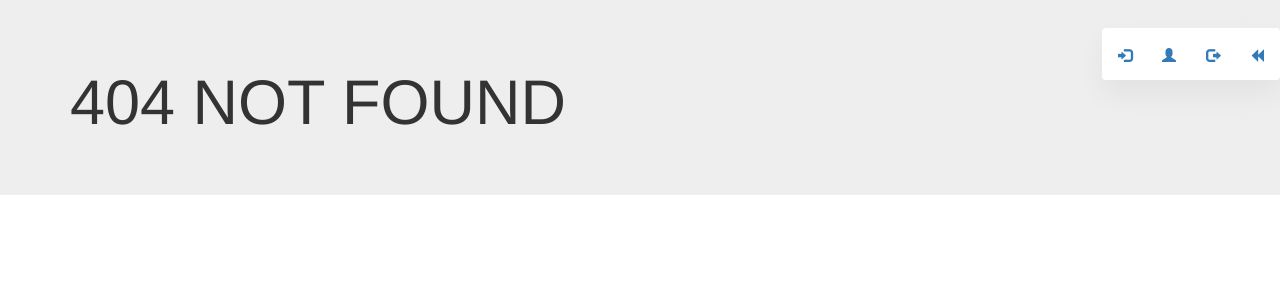
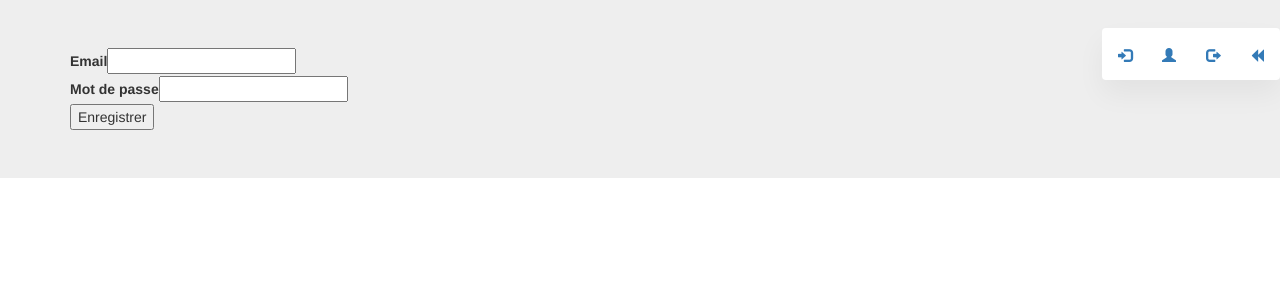
Before and after one commit to fabienramana/annualproject-frontend, an Angular app: page /create-admin in a window 1280 px wide. Before the commit this address led to /not-found. Shown: the top 300 px of the page. Built offline with nearby package versions, Linux system fonts and the light colour scheme; what @kolkov/angular-editor would draw is missing.

Commit message:
create admin component

```diff
--- /dev/null
+++ b/src/app/admin/create-admin/create-admin.component.html
@@ -0,0 +1,14 @@
+<form (ngSubmit)="onSubmit(f)" #f="ngForm">
+  <div>
+
+  </div>
+  <div>
+    <label for="mail">Email</label>
+    <input type="text" id="mail" name="mail" ngModel>
+  </div>
+  <div>
+    <label for="password">Mot de passe</label>
+    <input type="password" id="password" name="password" ngModel>
+  </div>
+  <button type="submit">Enregistrer</button>
+</form>
--- /dev/null
+++ b/src/app/admin/create-admin/create-admin.component.ts
@@ -0,0 +1,27 @@
+import { Component, OnInit } from '@angular/core';
+import { HttpClient } from '@angular/common/http';
+import { Router } from '@angular/router';
+import { NgForm } from '@angular/forms';
+
+@Component({
+  selector: 'app-create-admin',
+  templateUrl: './create-admin.component.html',
+  styleUrls: ['./create-admin.component.scss']
+})
+export class CreateAdminComponent implements OnInit {
+
+  constructor(private http: HttpClient, private router: Router) { }
+
+  ngOnInit() {
+  }
+
+  onSubmit(form: NgForm) {
+    console.log(form.value);
+    this.http.post<any>('http://localhost:3000/api/create_admin', form.value)
+      .subscribe(res => {
+        console.log(res);
+        this.router.navigateByUrl('/homepage');
+      });
+  }
+
+}
--- a/src/app/app-routing.module.ts
+++ b/src/app/app-routing.module.ts
@@ -15,6 +15,8 @@ import { CreateArticleComponent } from './article-folder/create-article/create-a
 import { ModifyArticleComponent } from './article-folder/modify-article/modify-article.component';
 import { DeleteArticleComponent } from './article-folder/delete-article/delete-article.component';
 import { ArticleViewComponent } from './article-folder/article-view/article-view.component';
+import { CreateAdminComponent } from './admin/create-admin/create-admin.component';
+
 
 
 const routes: Routes = [
@@ -22,6 +24,7 @@ const routes: Routes = [
   { path: 'login', component: CompagnyLoginComponent},
   { path: 'create-company', component: CompagnyCreateComponent},
   { path: 'create-site', component: CreateSiteComponent },
+  { path: 'create-admin', component: CreateAdminComponent },
   { path: 'sites', component: SiteViewComponent },
   { path: 'sites/modify/:id', component: ModifySiteComponent },
   { path: 'sites/:siteId/articles', component: ArticleViewComponent },
--- a/src/app/app.module.ts
+++ b/src/app/app.module.ts
@@ -28,6 +28,7 @@ import { ModifyArticleComponent } from './article-folder/modify-article/modify-a
 import { DeleteArticleComponent } from './article-folder/delete-article/delete-article.component';
 import { ArticleComponent } from './article-folder/article/article.component';
 import { ArticleViewComponent } from './article-folder/article-view/article-view.component';
+import { CreateAdminComponent } from './admin/create-admin/create-admin.component';
 
 @NgModule({
   declarations: [
@@ -50,6 +51,7 @@ import { ArticleViewComponent } from './article-folder/article-view/article-view
     DeleteArticleComponent,
     ArticleComponent,
     ArticleViewComponent,
+    CreateAdminComponent,
   ],
   imports: [
     BrowserModule,
--- a/src/app/homepage/homepage.component.html
+++ b/src/app/homepage/homepage.component.html
@@ -6,4 +6,5 @@
 
 <button *ngIf="isAdmin==true" routerLink="/sites">Voir tous les sites</button>
 <button *ngIf="isAdmin==false" routerLink="/sites">Voir mes sites</button>
+<button *ngIf="isAdmin" routerLink="/create-admin">Créer un administrateur</button>
 <button *ngIf="isAdmin" routerLink="/component-models">Voir les modèles de composants</button>
```
Also changed, not shown: src/app/admin/create-admin/create-admin.component.scss (added), 1 other file (tests, documents, lock files or other folders).
